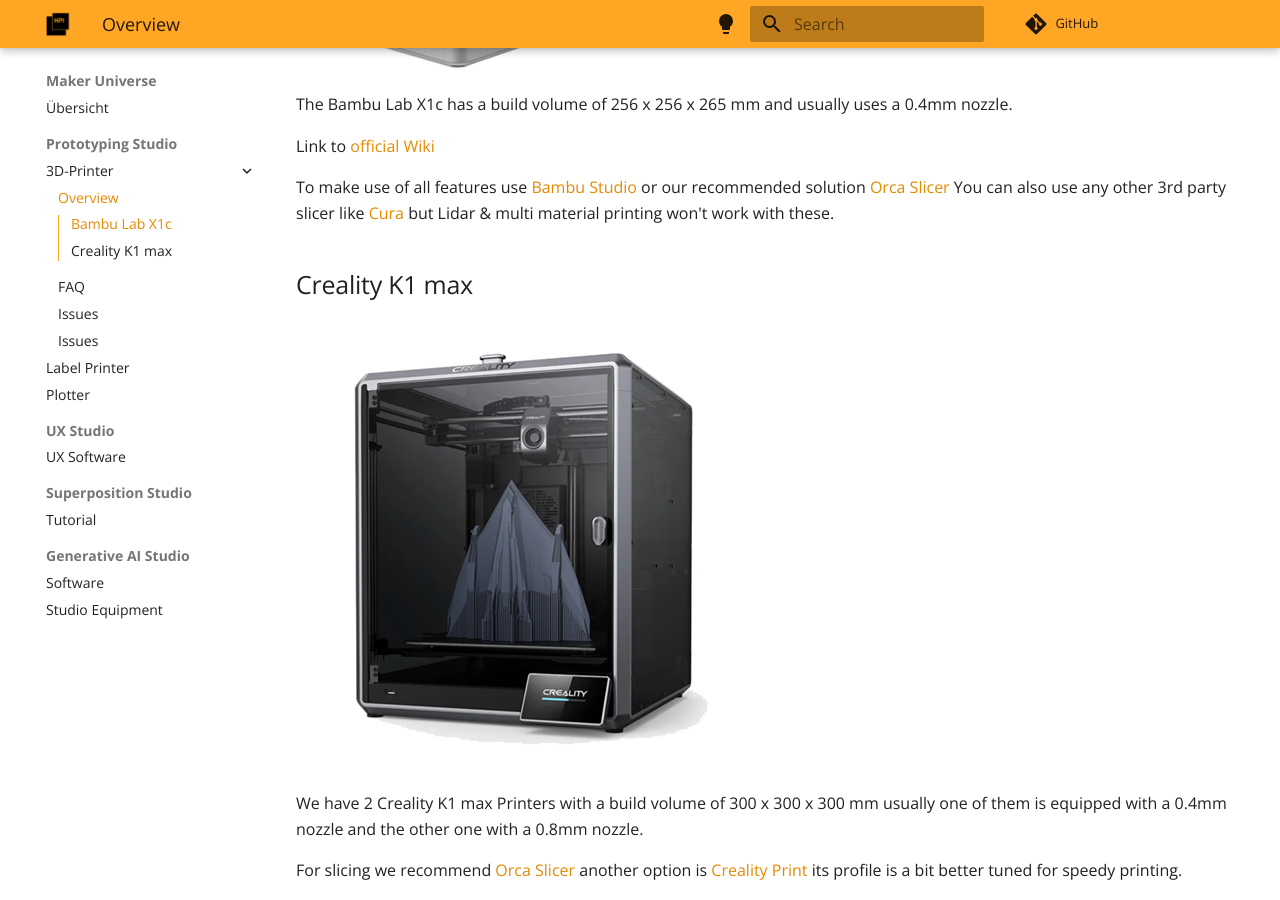
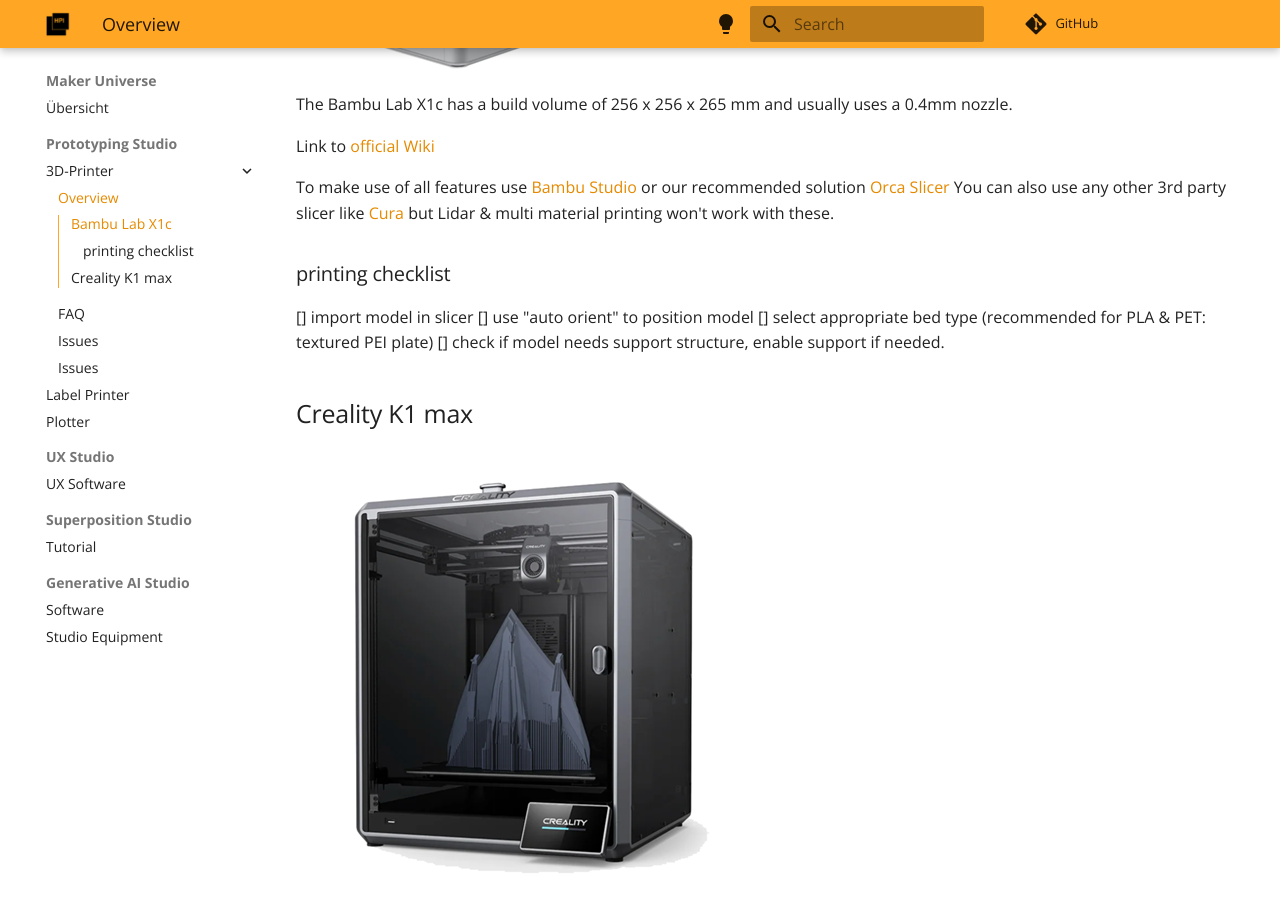
Before and after one commit to makeruniverse/docs, an MkDocs documentation site: the page built from docs/3D_Printing/Overview.md, in a window 1280 px wide and 900 px high, scrolled down 655 px. Built offline with MkDocs 1.6.1 and Material for MkDocs 9.7.7, drawn with Linux system fonts in a browser that asks for light colours; comment, search, counter and statistics services are not loaded.

Commit message:
Update Overview.md

```diff
--- a/docs/3D_Printing/Overview.md
+++ b/docs/3D_Printing/Overview.md
@@ -10,6 +10,13 @@
 To make use of all features use [Bambu Studio](https://bambulab.com/en/download/studio) or our recommended solution [Orca Slicer](https://github.com/SoftFever/OrcaSlicer)
 You can also use any other 3rd party slicer like [Cura](https://ultimaker.com/software/ultimaker-cura/) but Lidar & multi material printing won't work with these.
 
+### printing checklist
+[] import model in slicer
+[] use "auto orient" to position model
+[] select appropriate bed type (recommended for PLA & PET: textured PEI plate)
+[] check if model needs support structure, enable support if needed.
+
+
 ## Creality K1 max
 ![Creality K1 max](../3D_Printing/img/creality_k1max.png)
 
```
